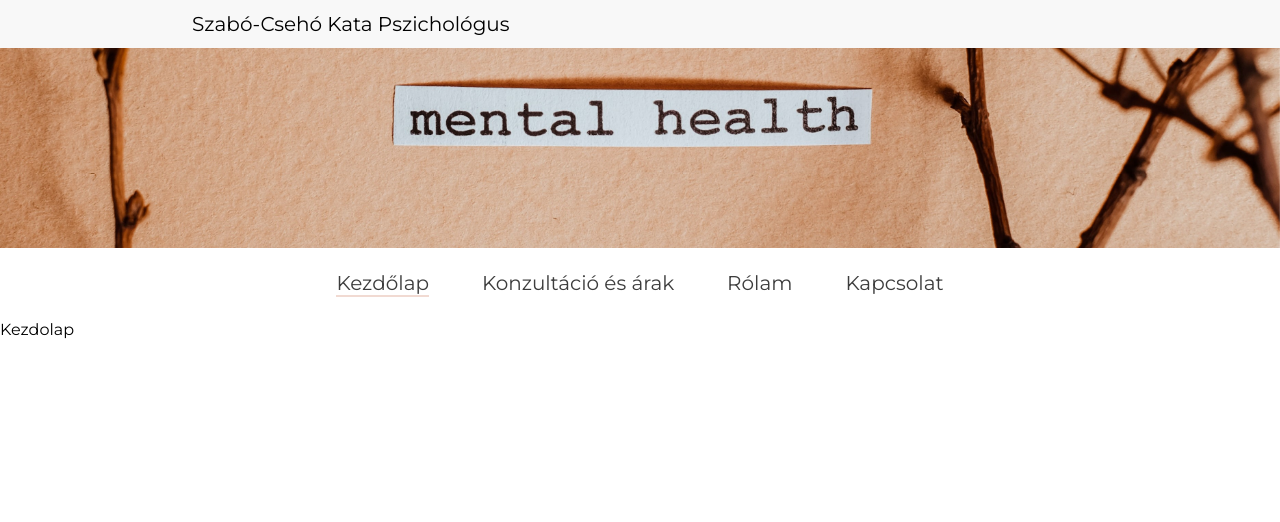
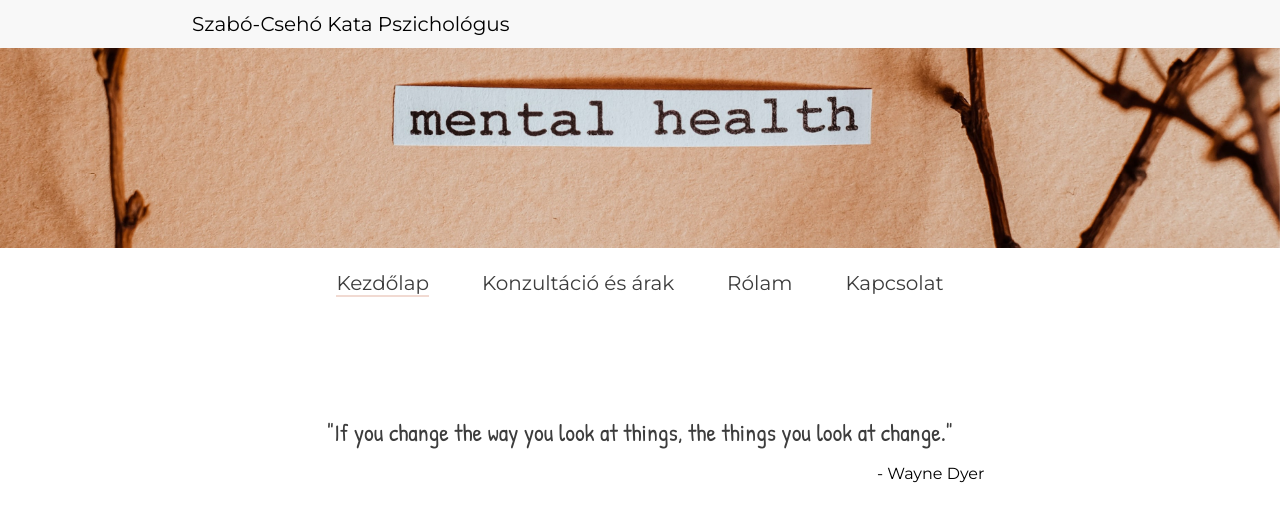
Before and after one commit to SzMatthew/kata-website-frontend, a React (Create React App) app: page / in a window 1280 px wide. Shown: the top 522 px of the page. Built offline with nearby package versions, Linux system fonts and the light colour scheme; no server answers.

Commit message:
Add basics of Kezdolap

```diff
--- a/src/Components/Kezdolap.jsx
+++ b/src/Components/Kezdolap.jsx
@@ -1,8 +1,12 @@
-import React from 'react'
+import React from 'react';
+import './SCSS/Kezdolap.scss';
 
 const Kezdolap = () => {
   return (
-    <span>Kezdolap</span>
+    <div className='quote'>
+      <div className='quote__text'>"If you change the way you look at things, the things you look at change."</div>
+      <span className='quote__author'>- Wayne Dyer</span>
+    </div>
   )
 }
 
--- /dev/null
+++ b/src/Components/SCSS/Kezdolap.scss
@@ -0,0 +1,23 @@
+@import '../../Variables.scss';
+@import url(https://fonts.googleapis.com/css?family=Patrick+Hand:regular);
+
+.quote {
+  margin: 6rem auto;
+  padding: 0 1.5rem;
+  width: fit-content;
+
+  &__text {
+    font-size: 150%;
+    color: $letter_color;
+    font-family: Patrick Hand;
+    font-weight: 500;
+    width: fit-content;
+  }
+
+  &__author {
+    margin-top: 1rem;
+    position: relative;
+    float: right;
+    right: -5%
+  }
+}
```
